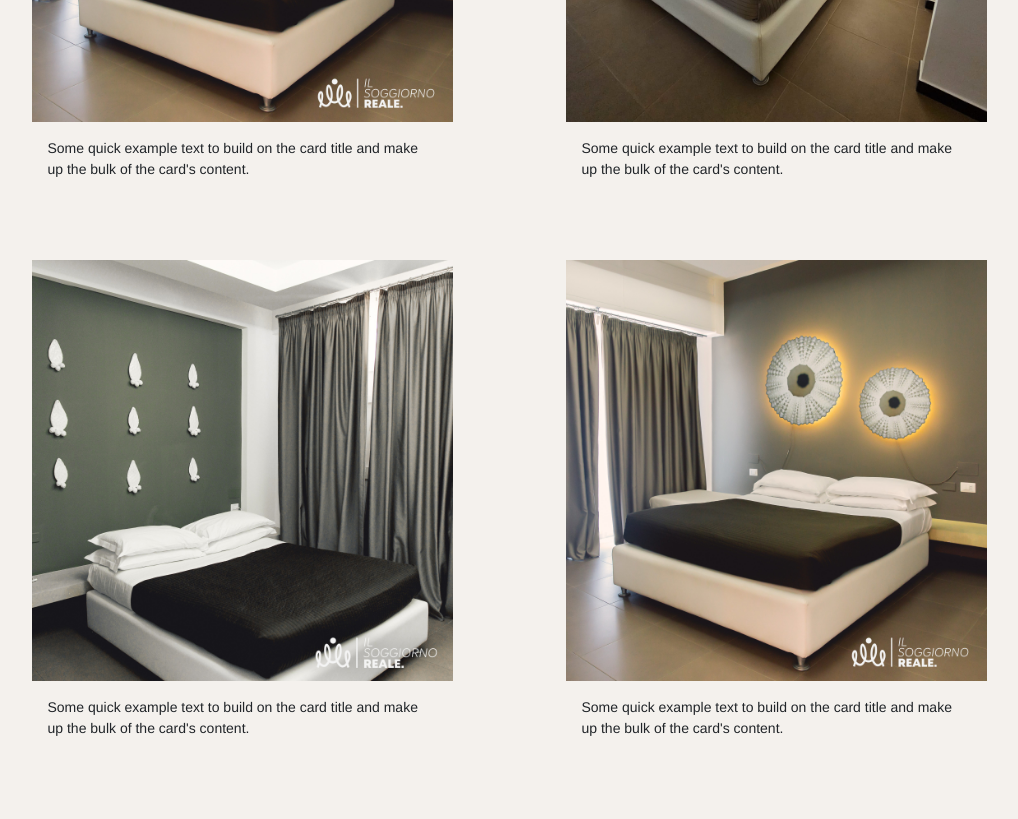
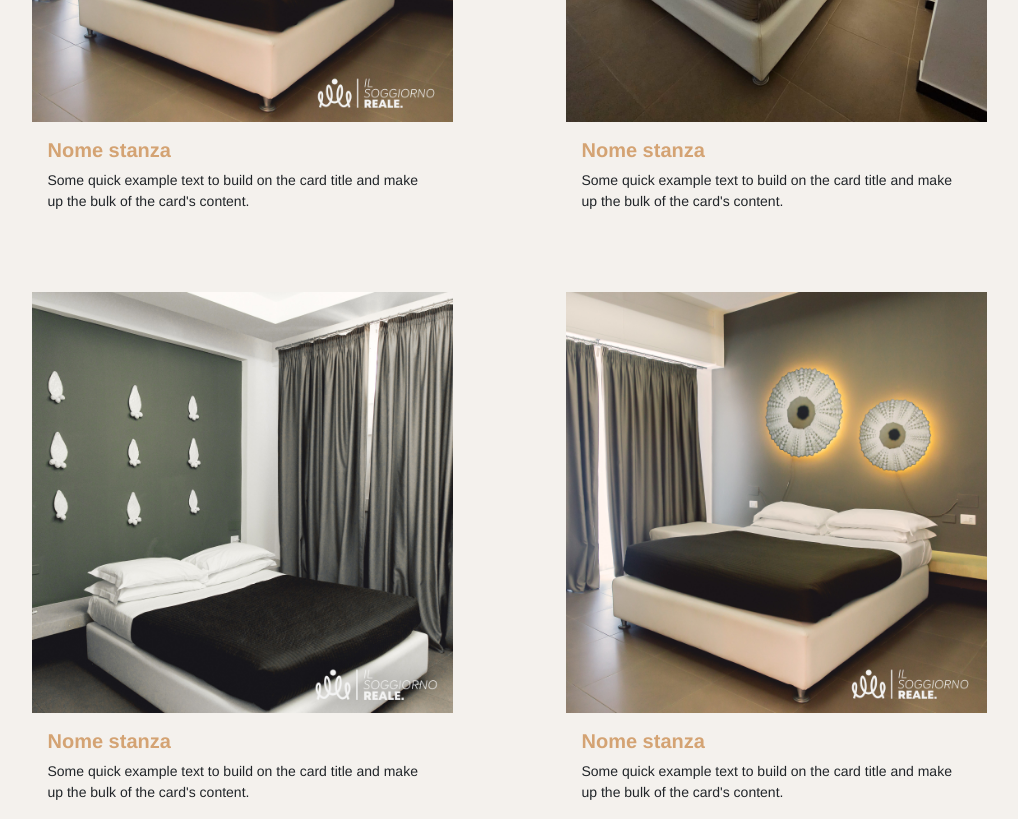
Before and after one commit to Andrea-Asaro/Copacabana_colors_whiteOverlay, a React (Vite) app: page / in a window 1280 px wide. Shown: the part 1280-2099 px from the top of the page, without its empty margins (131-1149 px from the left). Before the commit the page ends 2035 px from the top, so only its background shows below. Built offline with nearby package versions, Linux system fonts and the light colour scheme.

Commit message:
aggiunto nome stanza nell'elenco nella colors, e aggiunto effetto shading all'img nella card, all'hover

```diff
--- a/src/components/Colors.css
+++ b/src/components/Colors.css
@@ -5,7 +5,6 @@
 .card {
     position: relative;
     overflow: hidden;
-
   }
 
   .card button {
@@ -14,7 +13,6 @@
     right: 50%;
     transform: translate(50%, 50%);
     opacity: 0;
-    /* transition: opacity 0.5s ease-in-out !important; */
   }
 
   .cardbtn{
@@ -31,7 +29,6 @@
     background-color: var(--color-0);
     border-color: var(--color-0);
     color: var(--color-1);
-
 }
 
 .card:hover button {
@@ -45,5 +42,5 @@
 
 .card:hover  > div > img {
     transform: scale(1.1) !important;
-
+    filter: brightness(0.7);
 }
--- a/src/components/Colors.jsx
+++ b/src/components/Colors.jsx
@@ -23,8 +23,7 @@ export default function Colors(){
         <>
         <div className="container mt-5 px-lg-5">
             <div className="row justify-content-around">
-                <h2 className="text-center my-5">OUR COLORS</h2>
-
+                <h2 className="text-center my-5 text3">OUR COLORS</h2>
 
                 {/* card  */}
                 <div className="col-12 col-lg-5">
@@ -33,6 +32,7 @@ export default function Colors(){
                             <img src={riccio} className="card-img-top border-0" alt="..."/>
                         </div>
                         <div className="card-body">
+                            <h5 className='fw-bold text1'>Nome stanza</h5>
                             <p className="card-text">Some quick example text to build on the card title and make up the bulk of the card's content.</p>
                             <button onClick={handleDetailClick} className="btn btn-outline-primary btn-lg bg1 text0 cardbtn">Dettagli</button>
                         </div>
@@ -44,6 +44,7 @@ export default function Colors(){
                     <div className="card border-0 rounded-0 bg0 mt-lg-5">
                         <img src={luminaire} className="card-img-top" alt="..."/>
                         <div className="card-body">
+                            <h5 className='fw-bold text1'>Nome stanza</h5>
                             <p className="card-text">Some quick example text to build on the card title and make up the bulk of the card's content.</p>
                         </div>
                     </div>
@@ -54,6 +55,7 @@ export default function Colors(){
                     <div className="card border-0 rounded-0 bg0 mt-lg-5">
                         <img src={verde} className="card-img-top" alt="..."/>
                         <div className="card-body">
+                            <h5 className='fw-bold text1'>Nome stanza</h5>
                             <p className="card-text">Some quick example text to build on the card title and make up the bulk of the card's content.</p>
                         </div>
                     </div>
@@ -64,25 +66,15 @@ export default function Colors(){
                     <div className="card border-0 rounded-0 bg0 mt-lg-5">
                         <img src={riccio} className="card-img-top" alt="..."/>
                         <div className="card-body">
+                            <h5 className='fw-bold text1'>Nome stanza</h5>
                             <p className="card-text">Some quick example text to build on the card title and make up the bulk of the card's content.</p>
                         </div>
                     </div>
                 </div>
                 {/* card  */}
 
-
-
             </div>
         </div>
-
-
-
         </>
-
-
-
-
-
-
     )
 }
```
Also changed, not shown: src/media/chisiamo.jpeg (added).
